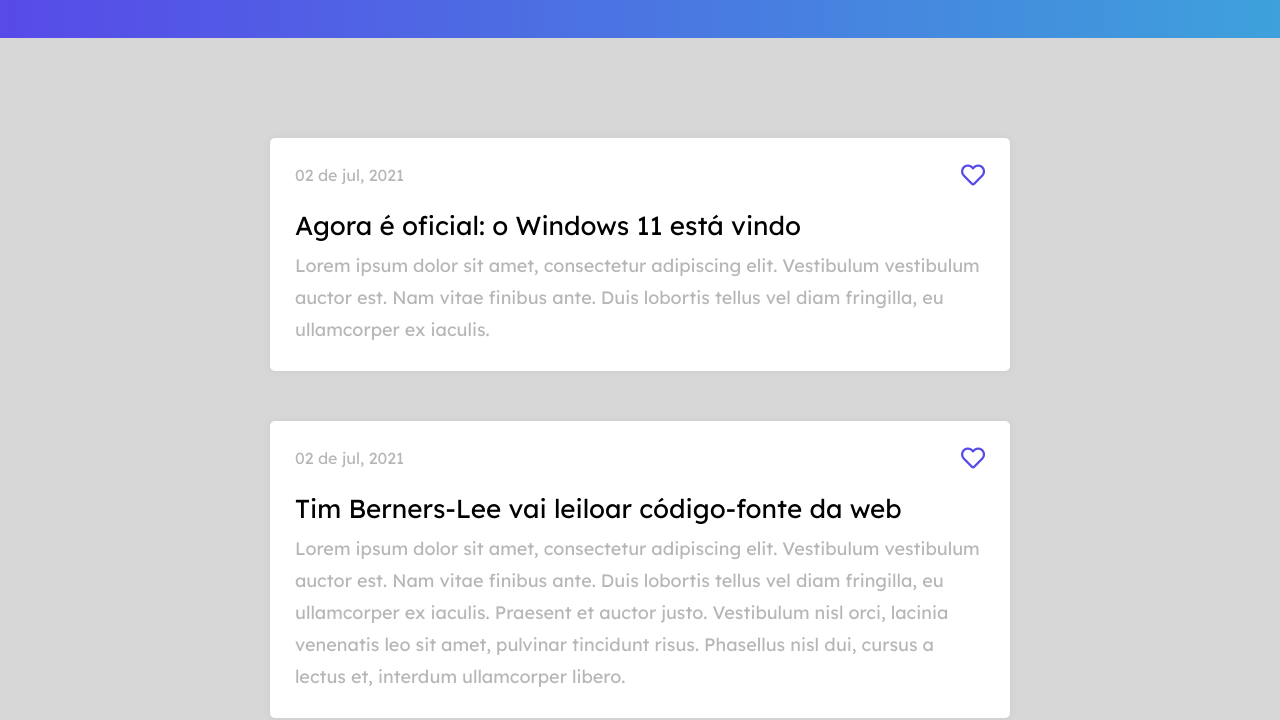
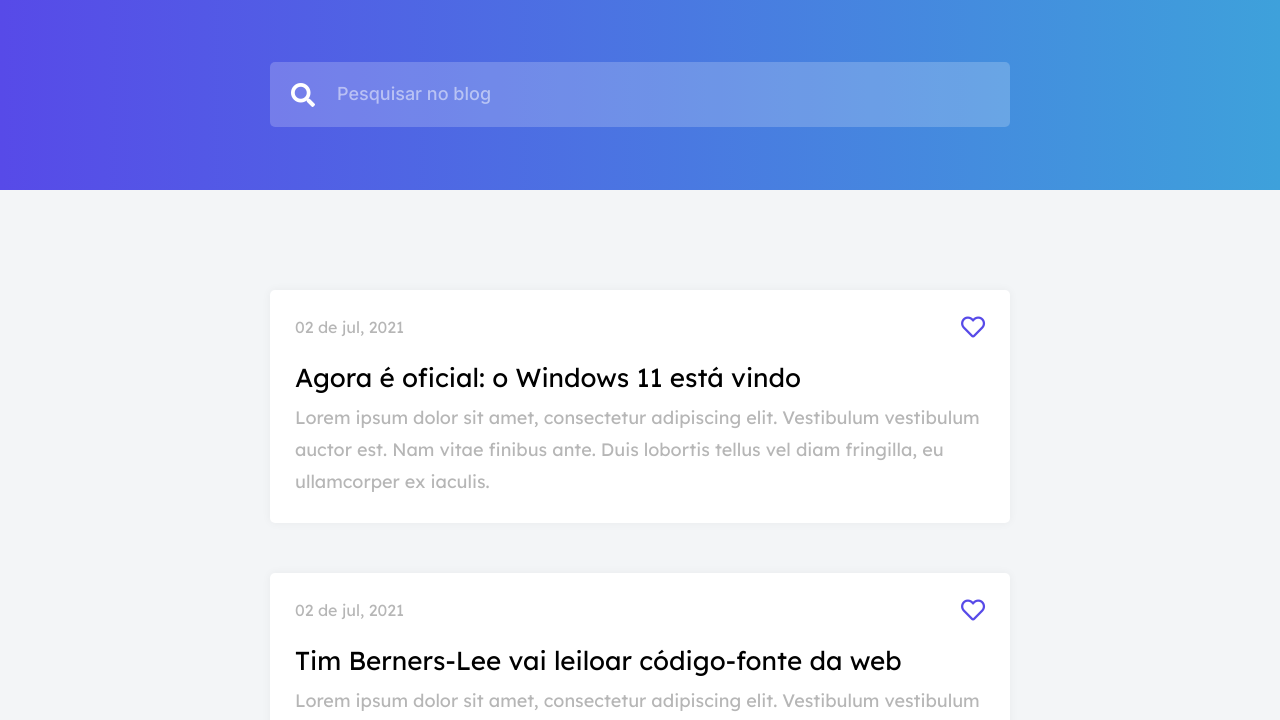
Before and after one commit to isaasc/desafio01-codelandia, a plain HTML site: page desafio-1/index.html in a window 1280 px wide. Shown: the part 82-802 px from the top of the page. Drawn offline with Linux system fonts and the light colour scheme.

Commit message:
first-challenge-first-step-complete

```diff
--- a/desafio-1/css/style.css
+++ b/desafio-1/css/style.css
@@ -1,5 +1,12 @@
 @import url("https://fonts.googleapis.com/css2?family=Inter:wght@500&family=Lexend+Deca&display=swap");
-/* font-family: 'Inter', sans-serif;*/
+
+:root {
+  --roxo: #574ae8;
+  --cinza-escuro: #475461;
+  --cinza-medio: #b6b6b6;
+  --cinza-claro: #f3f5f7;
+  --branco: #ffffff;
+}
 
 * {
   margin: 0;
@@ -10,35 +17,35 @@
 }
 
 header {
-  height: 15vh;
+  height: auto;
   background: linear-gradient(90deg, #574ae8 0%, #3ea1db 100%);
   display: flex;
   padding: 41px 270px;
   width: 100%;
+  flex-direction: column;
 }
 
 nav {
   width: 100%;
   display: flex;
   justify-content: space-between;
-  color: #FFFFFF;
+  color: var(--branco);
   font-size: 24px;
 }
 
 main {
-    background: #d8d7d7;
+  background: var(--cinza-claro);
   width: 100%;
   padding: 100px 270px;
   display: flex;
   justify-content: center;
   align-items: center;
   flex-direction: column;
-
 }
 
 article {
   width: 100%;
-    background: #FFFFFF;
+  background: var(--branco);
   padding: 25px;
   margin-bottom: 50px;
   box-shadow: 0px 0px 10px rgba(19, 19, 31, 0.05);
@@ -53,13 +60,13 @@
 }
 
 h3 {
-    color: #B6B6B6;
+  color: var(--cinza-medio);
   font-size: 16px;
   line-height: 20px;
 }
 
 i {
-    color: #574AE8;
+  color: var(--roxo);
   font-size: 24px;
 }
 
@@ -68,10 +75,39 @@
 }
 
 article p {
-    color: #B6B6B6;
+  color: var(--cinza-medio);
   font-size: 18px;
   line-height: 32px;
   margin-top: 8px;
   font-weight: 400;
   font-style: normal;
 }
+
+#divSearch {
+  background: rgba(255, 255, 255, 0.2);
+  border-radius: 5px;
+  width: 100%;
+  margin-top: 73px;
+
+}
+
+input[type="search"] {
+  background-color: transparent;
+  border: none;
+  height: 65px;
+  width: 100%;
+  padding: 22px;
+  font-family: 'Inter', sans-serif;
+}
+
+input::placeholder {
+    color: var(--branco);
+    opacity: 0.5;
+    font-weight: 500;
+    font-size: 18px;
+}
+
+.fa-search {
+    color: var(--branco);
+    padding-left: 21px;
+}
--- a/desafio-1/index.html
+++ b/desafio-1/index.html
@@ -20,6 +20,15 @@
         <p>Codelândia</p>
         <p>blog</p>
       </nav>
+      <div id="divSearch">
+        <i class="fas fa-search"></i>
+        <input
+          type="search"
+          name="site-search"
+          id="site-search"
+          placeholder="Pesquisar no blog"
+        />
+      </div>
     </header>
     <main>
       <article>
```
Lines whose indentation alone changed are shown as unchanged.
